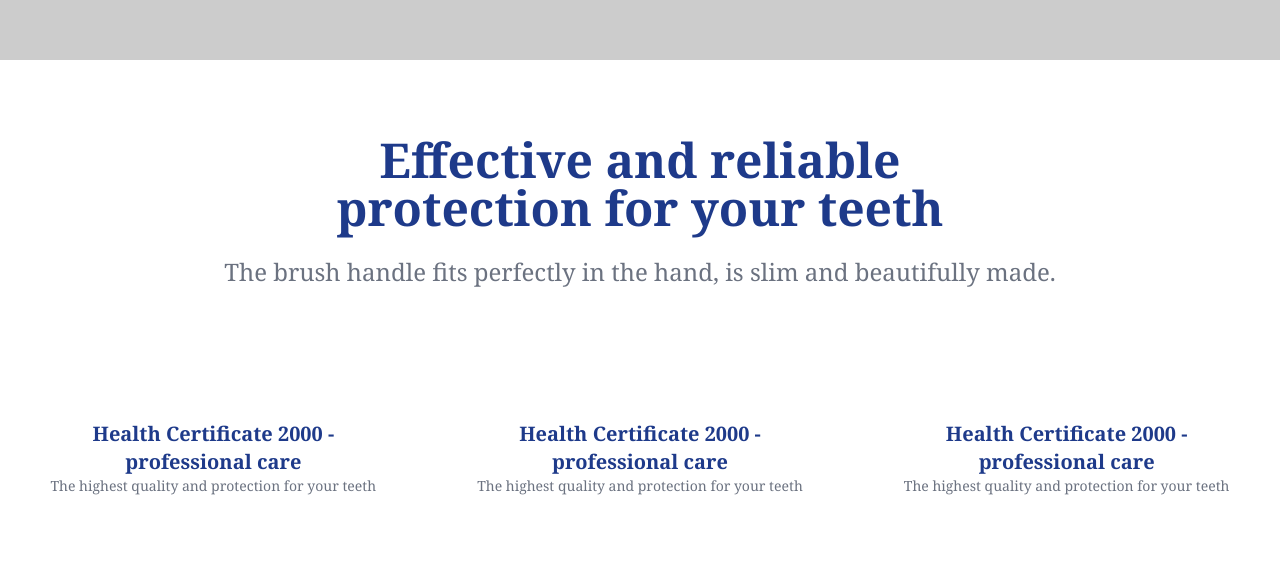
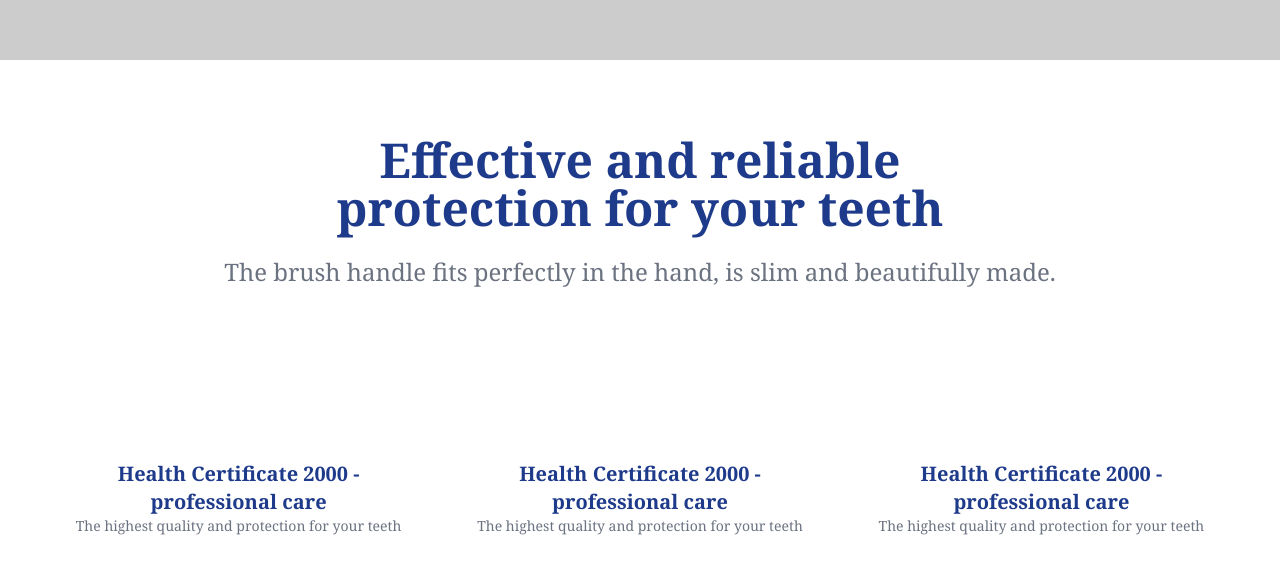
Before and after one commit to AndreiDC/MyMedi, a React (Vite) app: page / in a window 1280 px wide. Shown: the part 1568-2142 px from the top of the page. Built offline with nearby package versions, Linux system fonts and the light colour scheme; some icons are missing.

Commit message:
add wrap

```diff
--- a/src/components/benefits-section/Extent.tsx
+++ b/src/components/benefits-section/Extent.tsx
@@ -3,8 +3,9 @@
 
 export const Extent = () => {
   return (
-    <div className="pt-7 lg:flex justify-around    ">
-      <div className="text-center">
+    <div className="pt-7   ">
+      <div className=" flex flex-wrap justify-evenly ">
+        <div className="text-center mt-10">
           <div className=" inline-flex items-center justify-center  mb-5 ">
             <Icon className="w-12 h-12" icon="icon-park-outline:certificate" />
           </div>
@@ -16,7 +17,7 @@
             The highest quality and protection for your teeth
           </div>
         </div>
-      <div className="text-center">
+        <div className="text-center mt-10">
           <div className=" inline-flex items-center justify-center  mb-5 ">
             <Icon className="w-12 h-12" icon="icon-park-outline:certificate" />
           </div>
@@ -28,7 +29,7 @@
             The highest quality and protection for your teeth
           </div>
         </div>
-      <div className="text-center">
+        <div className="text-center mt-10">
           <div className=" inline-flex items-center justify-center    mb-5 ">
             <Icon className="w-12 h-12" icon="icon-park-outline:certificate" />
           </div>
@@ -41,5 +42,6 @@
           </div>
         </div>
       </div>
+    </div>
   );
 };
```
Lines whose indentation alone changed are shown as unchanged.
